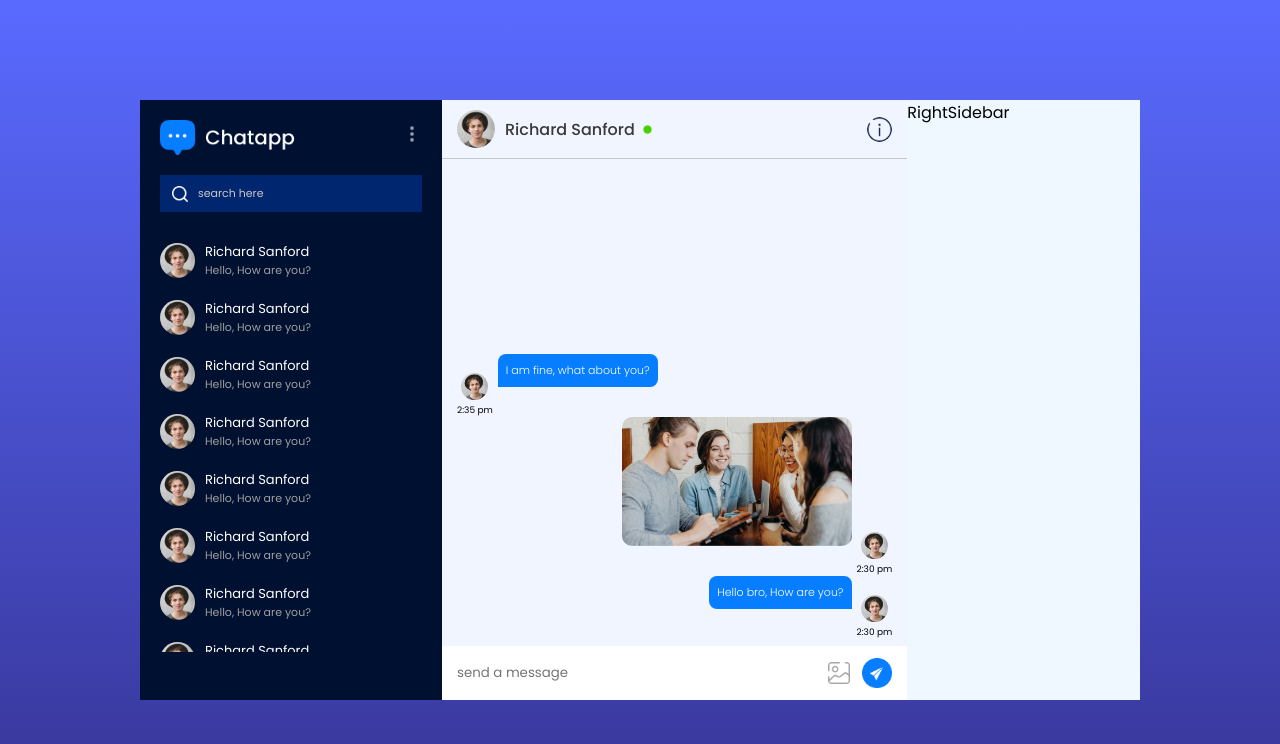
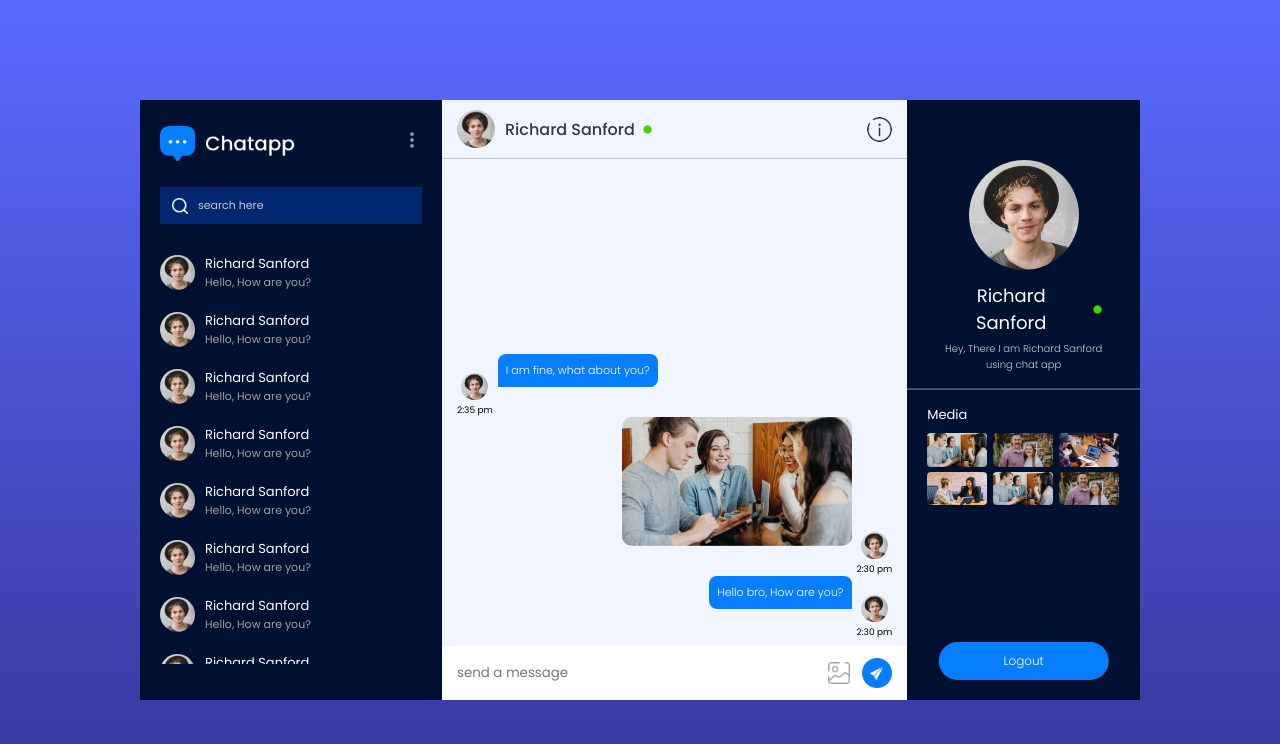
Before and after one commit to shreyshukla29/Chat-App, a React (Vite) app: page /chat in a window 1280 px wide. Shown: the top 744 px of the page. Built offline with nearby package versions, Linux system fonts and the light colour scheme; the HTML template or start-up script is replaced by a standard one.

Commit message:
complete the ui for profile update page

```diff
--- a/src/components/LeftSidebar/LeftSidebar.css
+++ b/src/components/LeftSidebar/LeftSidebar.css
@@ -90,3 +90,37 @@
 .friends:hover span{
     color:white
 }
+
+.ls-nav .menu{
+    position: relative;
+    padding: 10px 0px;
+}
+
+.menu .sub-menu{
+    position: absolute;
+    top: 100%;
+    right: 0;
+    width: 130px;
+    padding: 20px;
+    border-radius: 5px;
+    background-color: white;
+    color: black;
+    display: none;
+}
+
+
+.sub-menu hr{
+    border: none;
+    height: 1px;
+    background: #a4a4a4;
+    margin:8px 0px;
+
+}
+.sub-menu p{
+    cursor: pointer;
+    font-size: 14px;
+}
+
+.menu:hover .sub-menu{
+    display: block;
+}
--- a/src/components/LeftSidebar/LeftSidebar.jsx
+++ b/src/components/LeftSidebar/LeftSidebar.jsx
@@ -11,6 +11,12 @@
           className="logo"/>
           <div className="menu">
             <img src={assets.menu_icon} alt="" />
+
+            <div className="sub-menu">
+              <p>Edit Profile</p>
+              <hr />
+              <p>Logout</p>
+            </div>
           </div>
 
         </div>
--- a/src/components/RightSidebar/RightSidebar.css
+++ b/src/components/RightSidebar/RightSidebar.css
@@ -0,0 +1,76 @@
+.rs{
+    color: white;
+    background: #001030;
+    position: relative;
+    height: 75vh;
+    overflow-y: scroll;
+}
+
+.rs-profile{
+    padding-top: 60px;
+    text-align: center;
+    max-width: 70%;
+    margin: auto;
+}
+.rs-profile img{
+    width: 110px;
+    aspect-ratio: 1/1;
+    border-radius: 50%;
+}
+
+.rs-profile h3{
+    font-size: 18px;
+    font-weight: 400;
+    display: flex;
+    align-items: center;
+    justify-content: center;
+    gap: 10px;
+    margin:5px 0px;
+}
+.rs-profile p{
+    font-size: 10px;
+    opacity: 80%;
+    font-weight: 300;
+
+}
+.rs hr{
+    border-color: #ffffff50;
+    margin: 15px 0px;
+
+}
+
+.rs-media{
+    padding: 0px 20px;
+    font-size: 13px;
+
+}
+.rs-media div{
+    max-height: 180px;
+    overflow-y:scroll;
+    display: grid;
+    grid-template-columns: 1fr 1fr 1fr;
+    gap: 5px;
+    margin-top: 8px;
+}
+
+.rs-media div img{
+    width: 60px;
+    border-radius: 4px;
+    cursor: pointer;
+}
+
+.rs button{
+    position: absolute;
+    bottom: 20px;
+    left: 50%;
+    transform: translateX(-50%);
+    background: #077eff;
+    color: white;
+    border: none;
+    font-size: 12px;
+    font-weight: 300;
+    padding: 10px 65px;
+    border-radius:20px;
+    cursor: pointer;
+
+}
--- a/src/components/RightSidebar/RightSidebar.jsx
+++ b/src/components/RightSidebar/RightSidebar.jsx
@@ -1,8 +1,32 @@
 import  './RightSidebar.css'
+import assets from './../../assets/assets';
 
 const RightSidebar = () => {
   return (
-    <div>RightSidebar</div>
+    <div className="rs">
+      <div className="rs-profile">
+        <img src={assets.profile_img} alt="" />
+        <h3>Richard Sanford
+          <img src={assets.green_dot} className="dot" alt="" />
+        </h3>
+        <p>Hey, There I am Richard Sanford using chat app</p>
+      </div>
+      <hr />
+
+      <div className="rs-media">
+        <p>Media</p>
+        <div>
+          <img src={assets.pic1} alt="" />
+          <img src={assets.pic2} alt="" />
+          <img src={assets.pic3} alt="" />
+          <img src={assets.pic4} alt="" />
+          <img src={assets.pic1} alt="" />
+          <img src={assets.pic2} alt="" />
+        </div>
+      </div>
+      <button>Logout</button>
+
+    </div>
   )
 }
 
--- a/src/pages/ProfileUpdate/ProfileUpdate.css
+++ b/src/pages/ProfileUpdate/ProfileUpdate.css
@@ -0,0 +1,68 @@
+.profile{
+    min-height: 100vh;
+    background: url(/background.png) no-repeat;
+    background-size: cover;
+    display: flex;
+    align-items: center;
+    justify-content: center;
+
+}
+
+.profile-container{
+    background: white;
+    display: flex;
+    align-items: center;
+    justify-content: space-between;
+    min-width: 700px;
+    border-radius: 10px;
+}
+.profile-pic{
+    max-width: 160px;
+    aspect-ratio: 1/1;
+    margin: 20px auto;
+    border-radius: 50%;
+
+}
+
+.profile form{
+    display: flex;
+    flex-direction: column;
+    gap: 20px;
+    padding: 40px;
+
+}
+.profile form h3{
+    font-weight: 500;
+
+}
+
+.profile label{
+    display: flex;
+    align-items: center;
+    gap: 10px;
+    color: gray;
+    cursor: pointer;
+}
+
+.profile label img{
+    width: 50px;
+    aspect-ratio: 1/1;
+    border-radius: 50%;
+
+}
+
+.profile input,textarea{
+    padding: 10px;
+    min-width: 300px;
+    border:1px solid #c9c9c9;
+    outline-color: #077eff;;
+}
+
+.profile form button{
+    border: none;
+    color: white;
+    background-color: #077eff;
+    padding: 8px;
+    font-size: 16px;
+    cursor: pointer;
+}
--- a/src/pages/ProfileUpdate/ProfileUpdate.jsx
+++ b/src/pages/ProfileUpdate/ProfileUpdate.jsx
@@ -1,8 +1,26 @@
 import './ProfileUpdate.css'
+import assets from './../../assets/assets';
 
 const ProfileUpdate = () => {
   return (
-    <div>ProfileUpdate</div>
+    <div className="profile">
+      <div className="profile-container">
+
+        <form >
+          <h3>Profile Details</h3>
+          <label htmlFor="avatar">
+            <input type="file" id='avatar' accept='.png , .jpg , .jpeg' hidden  />
+
+            <img src={assets.avatar_icon} alt="" />
+            Upload profile image
+          </label>
+          <input type="text" placeholder="your name" required />
+          <textarea  placeholder='write profile bio' required></textarea>
+          <button type='submit'>save</button>
+        </form>
+        <img className="profile-pic" src={assets.logo_icon} alt="" />
+      </div>
+    </div>
   )
 }
 
```
